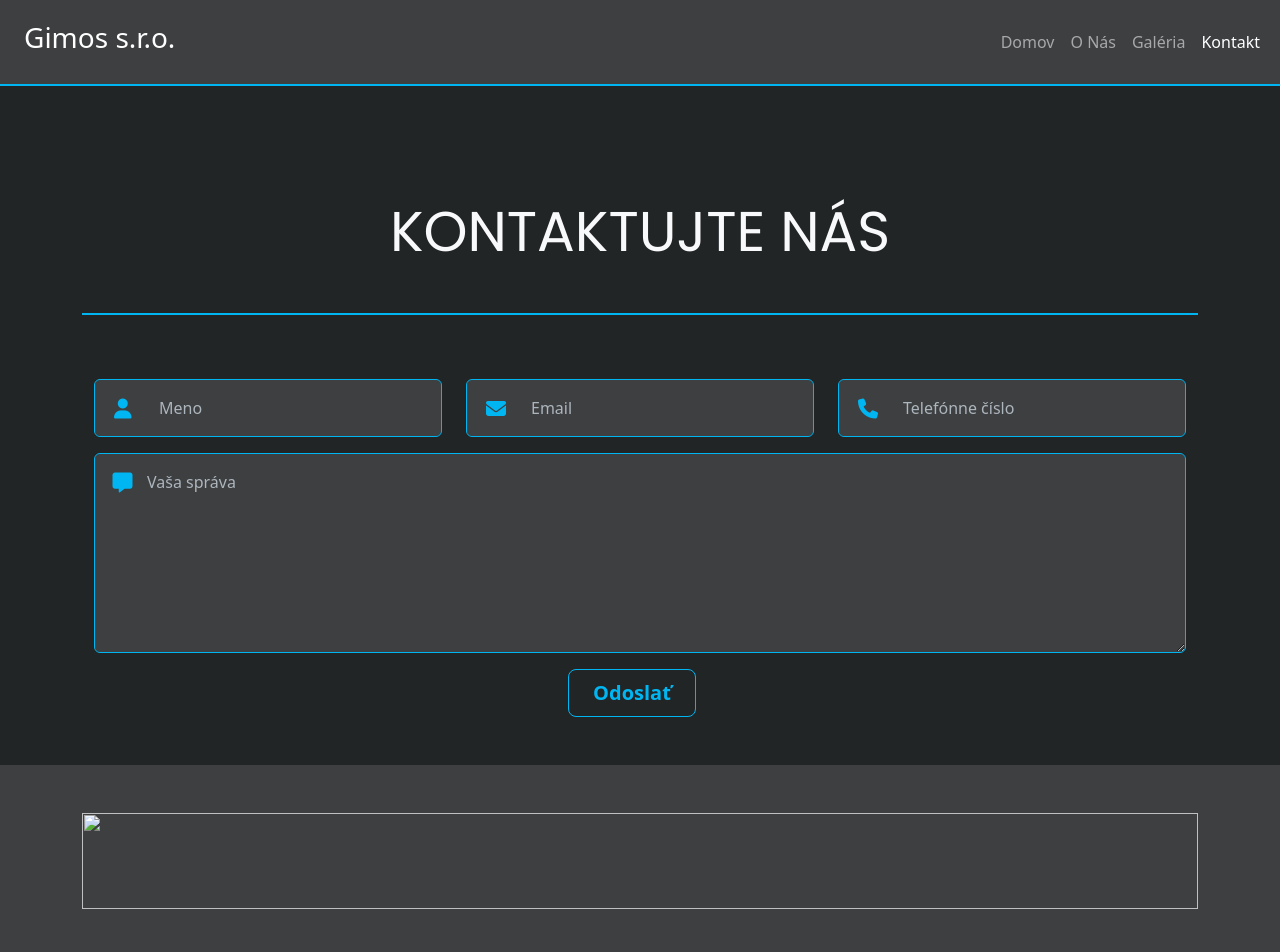
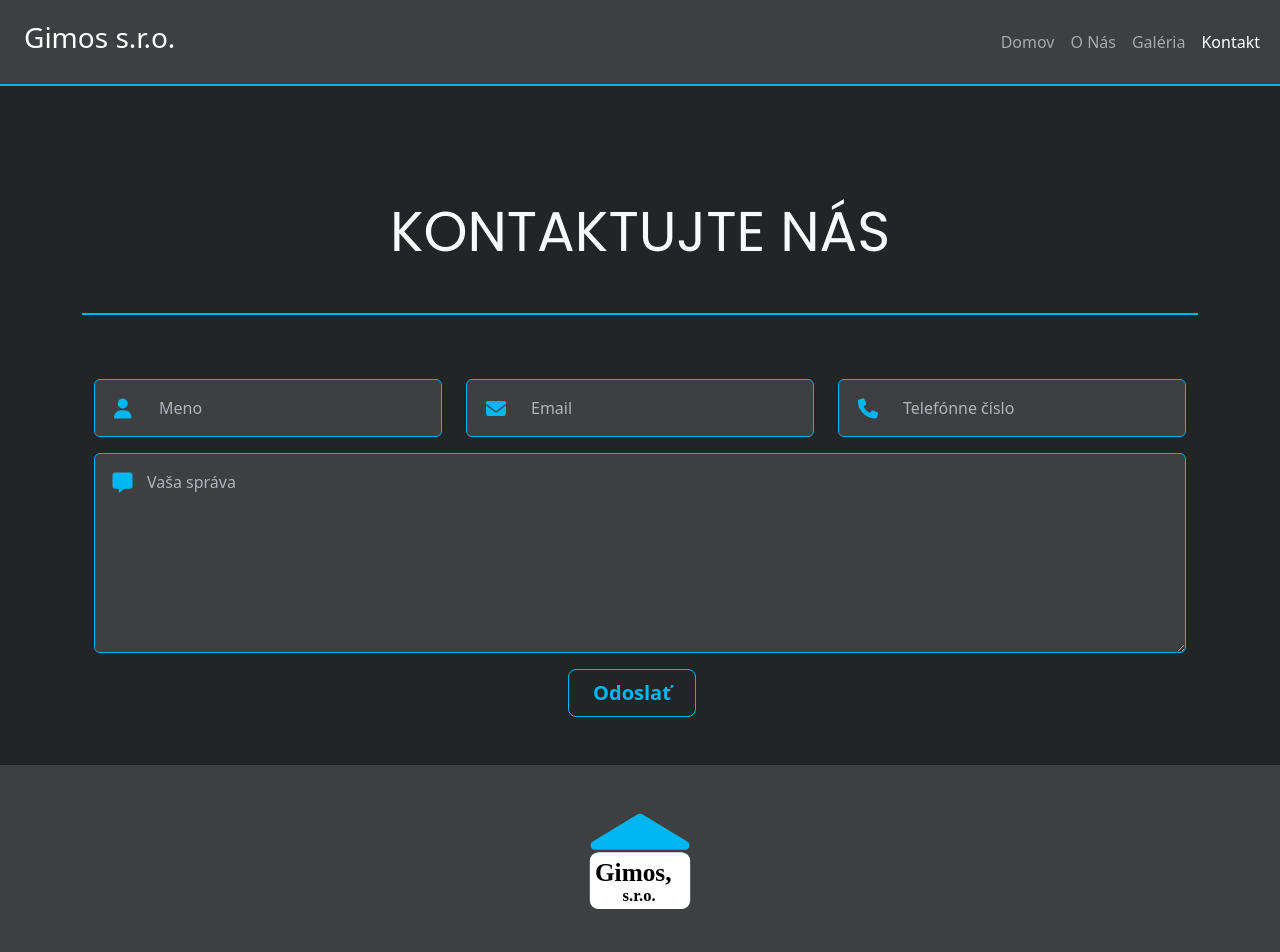
Before and after one commit to BASISTK/gimos, a website: page contact.html in a window 1280 px wide. Shown: the top 952 px of the page. Drawn offline with nearby package versions, Linux system fonts and the light colour scheme; files that its build step writes are made by us from their sources; the site is published under a folder, as on GitHub Pages, so addresses that start at the root find nothing; grey boxes are pictures that could not be loaded.

Commit message:
Update contact.html

```diff
--- a/contact.html
+++ b/contact.html
@@ -119,7 +119,7 @@
 <div class="container-fluid bg-secondary">
     <div class="container ">
       <div class="row justify-content-between">
-        <img class="mt-5" src="/images/gimos-logo.svg" alt="" width="96" height="96">
+        <img class="mt-5" src="images/gimos-logo.svg" alt="" width="96" height="96">
         <div class="col-lg-4 mt-5 text-center text-lg-start">
           <h2 class="text-light mb-5">Kontakt</h2>
           <p class="lead text-light">GIMOS, s.r.o Sládkovičova 35, 083 01 Sabinov</p>
```
